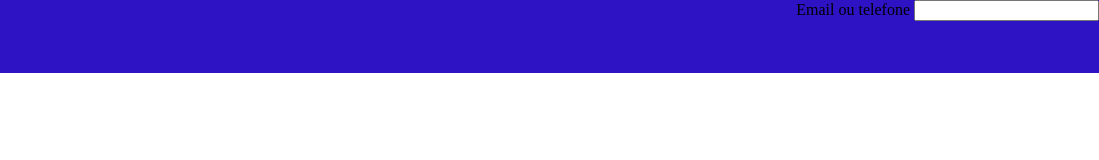
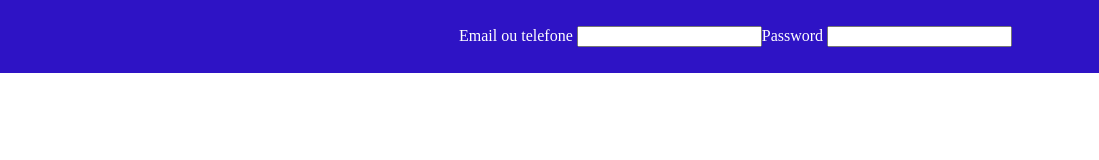
Before and after one commit to pedrohcalado/facebook-signup, a plain HTML site: page index.html in a window 1280 px wide. Shown: the full height of the page, 181-1280 px from the left. Drawn offline with Linux system fonts and the light colour scheme.

Commit message:
inclui label e input  da senha para email

```diff
--- a/index.html
+++ b/index.html
@@ -11,9 +11,15 @@
     <div class="facebook-logo">
       <img src="facebook-logo.png" alt="logo do facebook">
     </div>
-    <div>
-      <label id="user-email-phone-label" class="user-email-phone-label">Email ou telefone</label>
-      <input class="user-email-phone" type="text" id="user-email-phone">
+    <div class="login">
+      <div class="email-phone">
+        <label id="user-email-phone-label" class="user-email-phone-label">Email ou telefone</label>
+        <input class="user-email-phone" type="text" id="user-email-phone">
+      </div>
+      <div class="password">
+        <label id="user-password-label">Password</label>
+        <input id="user-password" type="password">
+      </div>
     </div>
   </header>
   <script src="script.js"></script>
--- a/style.css
+++ b/style.css
@@ -16,3 +16,10 @@ body {
 .facebook-logo img {
   height: 65px;
 }
+
+.login {
+  align-items: center;
+  color: white;
+  display: flex;
+  width: 50%;
+}
```
